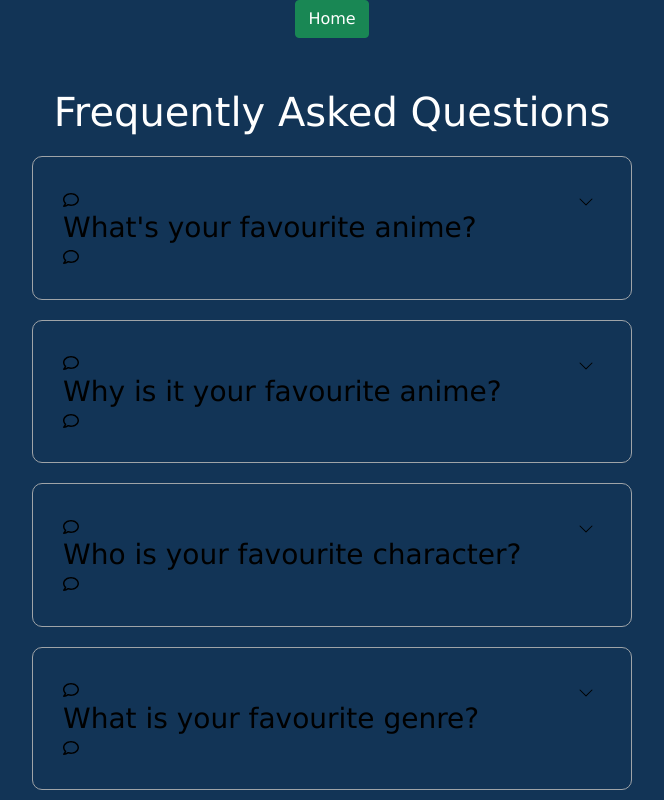
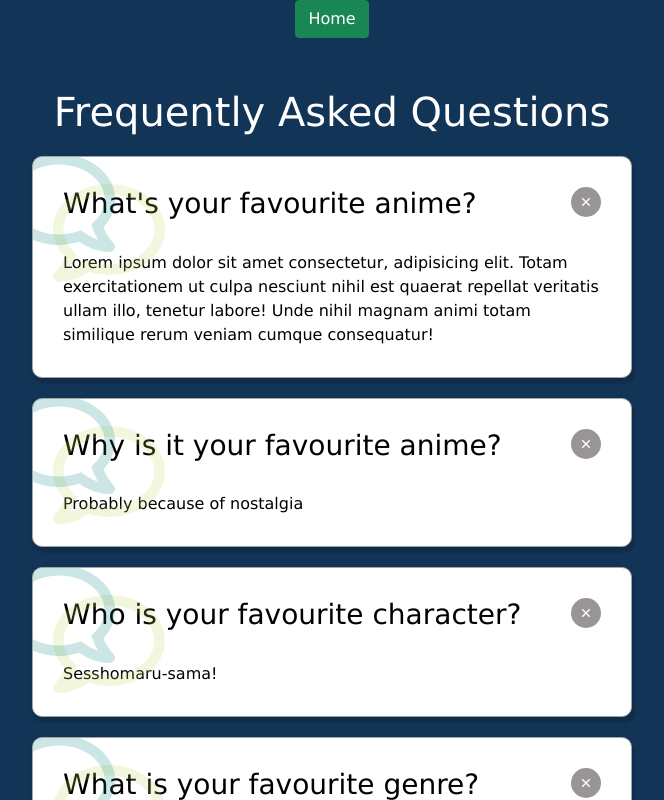
Before and after one commit to ShannaJSmith/css-components, a React (Create React App) app in the folder react-components/: page /faq in a window 1280 px wide. Shown: the top 800 px of the page, without its empty margins (308-972 px from the left). Built offline with nearby package versions, Linux system fonts and the light colour scheme.

Commit message:
create state with data and active, use index to identity each item

```diff
--- a/react-components/src/components/FAQCollapse.jsx
+++ b/react-components/src/components/FAQCollapse.jsx
@@ -6,27 +6,32 @@ import { faqData } from '../faqData';
 import { useState } from 'react';
 
 const FAQCollapse = () => {
-  const [data, setData] = useState(faqData);
-  const [active, setActive] = useState(false);
-  console.log('data', data);
+  const [data, setData] = useState({
+    faqData: faqData,
+    active: null,
+  });
+
+  const toggleClass = (index) => {
+    setData({ ...data, active: data.faqData[index] });
+  };
 
   return (
     <>
       <h1>Frequently Asked Questions</h1>
       <div className="faq-container">
-        {data.map((d) => (
-          <div className={active ? 'faq active' : 'faq'} key={d.id}>
+        {data.faqData.map((d, index) => (
+          <div className="faq active" key={index}>
             <FaRegComment className="comment-icon-before" />
             <h3 className="faq-question">{d.question}</h3>
             <p className="faq-answer">{d.answer}</p>
             <button className="faq-toggle">
               <BsChevronDown
                 className="down-arrow"
-                onClick={() => setActive(!active)}
+                onClick={() => toggleClass(index)}
               />
               <RiCloseFill
                 className="close-icon"
-                onClick={() => setActive(active)}
+                onClick={() => toggleClass(index)}
               />
             </button>
             <FaRegComment className="comment-icon-after" />
```
Also changed, not shown: react-components/src/components/FAQ.jsx (added, +21 -0 lines).
